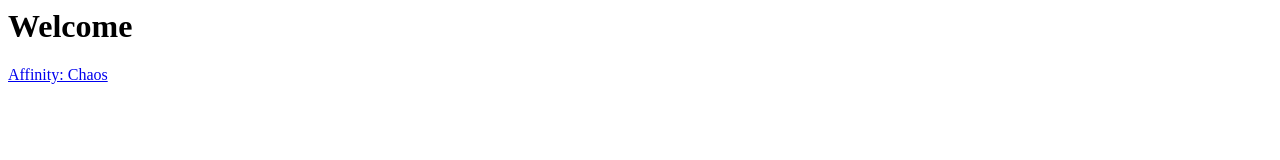
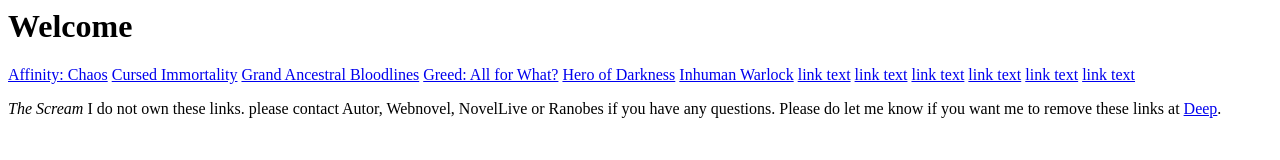
Before and after one commit to FreezeSilly/FreezeSilly.github.io, a plain HTML site: page links.html in a window 1280 px wide. Drawn offline with Linux system fonts and the light colour scheme.

Commit message:
Update links.html
Added web Links

```diff
--- a/links.html
+++ b/links.html
@@ -5,5 +5,17 @@
   <body>
     <h1>Welcome</h1>
     <a href="https://novellive.com/book/affinity-chaos">Affinity: Chaos</a>
+    <a href="https://ranobes.top/chapters/1205897/">Cursed Immortality</a>
+    <a href="https://novellive.com/book/grand-ancestral-bloodlines">Grand Ancestral Bloodlines</a>
+    <a href="https://novellive.com/book/greed-all-for-what">Greed: All for What?</a>
+    <a href="https://novellive.com/book/hero-of-darkness">Hero of Darkness</a>
+    <a href="https://novellive.com/book/inhuman-warlock">Inhuman Warlock</a>
+    <a href="url">link text</a>
+    <a href="url">link text</a>
+    <a href="url">link text</a>
+    <a href="url">link text</a>
+    <a href="url">link text</a>
+    <a href="url">link text</a>
+    <p><cite>The Scream</cite> I do not own these links. please contact Autor, Webnovel, NovelLive or Ranobes if you have any questions. Please do let me know if you want me to remove these links at <a href="mailto:34ad6f6j@duck.com">Deep</a>. </p>
   </body>
 </html>
```
